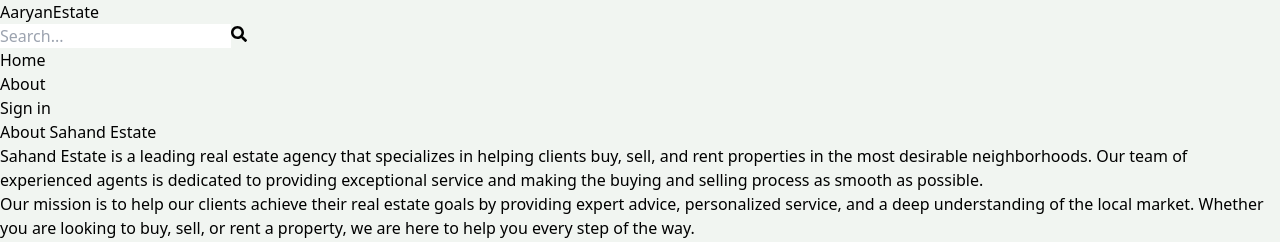
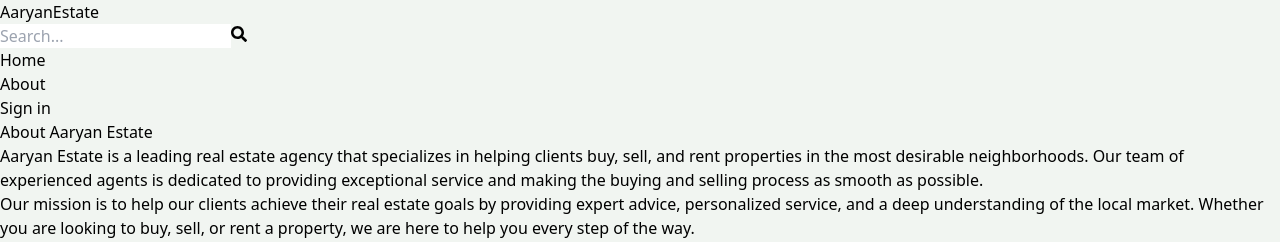
Before and after one commit to aaryan182/real-estate, a React (Vite) app in the folder client/: page /about in a window 1280 px wide. Shown: the top 242 px of the page. Built offline with nearby package versions, Linux system fonts and the light colour scheme; no server answers.

Commit message:
made some changes

```diff
--- a/client/src/pages/About.jsx
+++ b/client/src/pages/About.jsx
@@ -3,8 +3,8 @@
 export default function About() {
   return (
     <div className='py-20 px-4 max-w-6xl mx-auto'>
-      <h1 className='text-3xl font-bold mb-4 text-slate-800'>About Sahand Estate</h1>
-      <p className='mb-4 text-slate-700'>Sahand Estate is a leading real estate agency that specializes in helping clients buy, sell, and rent properties in the most desirable neighborhoods. Our team of experienced agents is dedicated to providing exceptional service and making the buying and selling process as smooth as possible.</p>
+      <h1 className='text-3xl font-bold mb-4 text-slate-800'>About Aaryan Estate</h1>
+      <p className='mb-4 text-slate-700'>Aaryan Estate is a leading real estate agency that specializes in helping clients buy, sell, and rent properties in the most desirable neighborhoods. Our team of experienced agents is dedicated to providing exceptional service and making the buying and selling process as smooth as possible.</p>
       <p className='mb-4 text-slate-700'>
       Our mission is to help our clients achieve their real estate goals by providing expert advice, personalized service, and a deep understanding of the local market. Whether you are looking to buy, sell, or rent a property, we are here to help you every step of the way.
       </p>
--- a/client/src/pages/Home.jsx
+++ b/client/src/pages/Home.jsx
@@ -55,7 +55,7 @@
           place with ease
         </h1>
         <div className='text-gray-400 text-xs sm:text-sm'>
-          Sahand Estate is the best place to find your next perfect place to
+          Aaryan Estate is the best place to find your next perfect place to
           live.
           <br />
           We have a wide range of properties for you to choose from.
```
